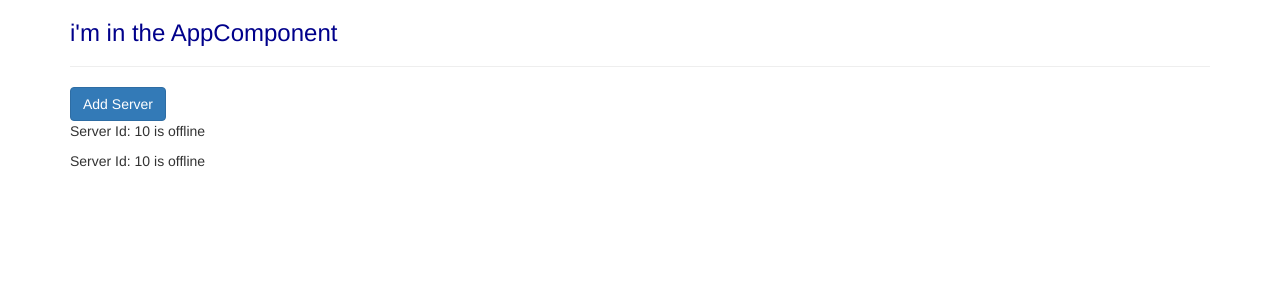
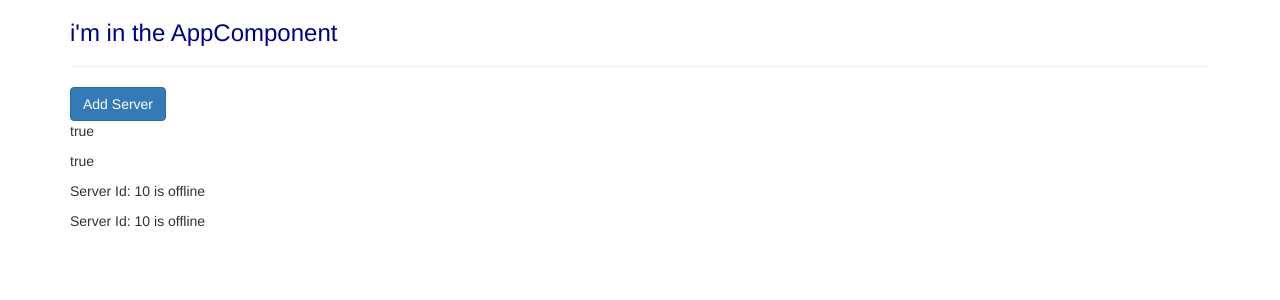
Before and after one commit to SinueeHernandez/udemyAngularCourse, an Angular app: page / in a window 1280 px wide. Shown: the top 300 px of the page. Built offline with nearby package versions, Linux system fonts and the light colour scheme.

Commit message:
lecture 26

```diff
--- a/src/app/servers/servers.component.html
+++ b/src/app/servers/servers.component.html
@@ -1,3 +1,5 @@
 <button [disabled]="!allowNewServer" class="btn btn-primary">Add Server</button>
+<p>{{allowNewServer}}</p>
+<p [innerText]="allowNewServer"></p>
 <app-server></app-server>
 <app-server></app-server>
```
